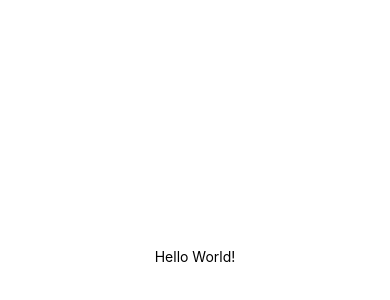
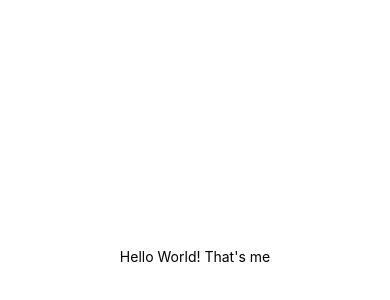
Before and after one commit to Baguette-Spaguetti/spaguette-project, a React Native app: screen / in a window 390 px wide. Shown: the part 166-466 px from the top of the page. Built offline with nearby package versions, Linux system fonts and the light colour scheme.

Commit message:
BAG-13 : change text

```diff
--- a/App.js
+++ b/App.js
@@ -4,7 +4,7 @@ import { StyleSheet, Text, View } from 'react-native';
 export default function App() {
   return (
     <View style={styles.container}>
-      <Text>Hello World!</Text>
+      <Text>Hello World! That's me</Text>
       <StatusBar style="auto" />
     </View>
   );
```
